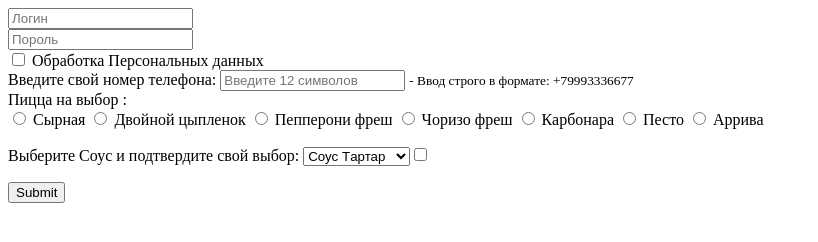
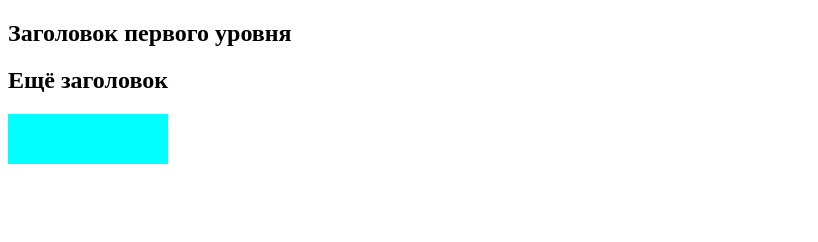
Before and after one commit to polufabrikat/zely, a plain HTML site: page index.html in a window 1280 px wide. Shown: the whole page, without its empty margins (0-818 px from the left). Drawn offline with Linux system fonts and the light colour scheme.

Commit message:
Add files via upload

```diff
--- a/index.html
+++ b/index.html
@@ -1,39 +1,35 @@
-<form action = "order.html">
-    <input type = "text"
-    required
-    name="login" placeholder = "Логин">
-    <br>
-    <input type="password" required namer = "password" placeholder="Пороль">
-    <br>
+<!DOCTYPE html>
+<html lang="en">
+    <head>
+     <link rel="stylesheet" href="style/css.css">
 
-    <input type = "checkbox" required name = "eula_agree"> Обработка Персональных данных
-    <br>
 
-     <label for="phone">Введите свой номер телефона:</label>
-     <input type="nomer" id="phone" name="phone"
-     pattern="+7XXXXXXXXXX"
-     required
-     maxlength="12" placeholder="Введите 12 символов">
-     <small> - Ввод строго в формате: +79993336677 </small>
-     <br>
-     <div align="left"><big></big>Пицца на выбор :<big></big></div>
-<input required type="radio" id="pizzavibor" name="group2"> Сырная
-<input type="radio" id="pizzavibor" name="group2"> Двойной цыпленок
-<input type="radio" id="pizzavibor" name="group2"> Пепперони фреш
-<input type="radio" id="pizzavibor" name="group2"> Чоризо фреш
-<input type="radio" id="pizzavibor" name="group2"> Карбонара
-<input type="radio" id="pizzavibor" name="group2"> Песто
-<input type="radio" id="pizzavibor" name="group2"> Аррива
-<br>
-<p> Выберите Соус и подтвердите свой выбор:
-    <select required name="" id="">
-    <option value="">Соус Тaртар </option>
-    <option value="">Соус Сырный </option>
-    <option value="">Соус Грибной </option>
-    <option value="">Соус Соевый </option>
-    <option value="">Соус Песто </option>
-    <input required type = "checkbox" name = "eula_agree">
-</select>
-</p>
-<input type="submit" name="Войти">
-</form>
+    </head>
+</head>
+<body>
+    <h2>Заголовок первого уровня</h2>
+    <h2>Ещё заголовок</h2>
+
+    <div>
+
+
+    </div>
+    <div style="background-color: aqua;
+    width: 160px;
+    height: 50px;"></div>
+
+    <div class="greenBlock">
+
+
+    </div>
+
+    <div class="cyanBlock">
+
+
+    </div>
+
+    <div id="testBlock">
+
+    </div>
+</body>
+</html>
```
Also changed, not shown: index2.html (added, +28 -0 lines).
